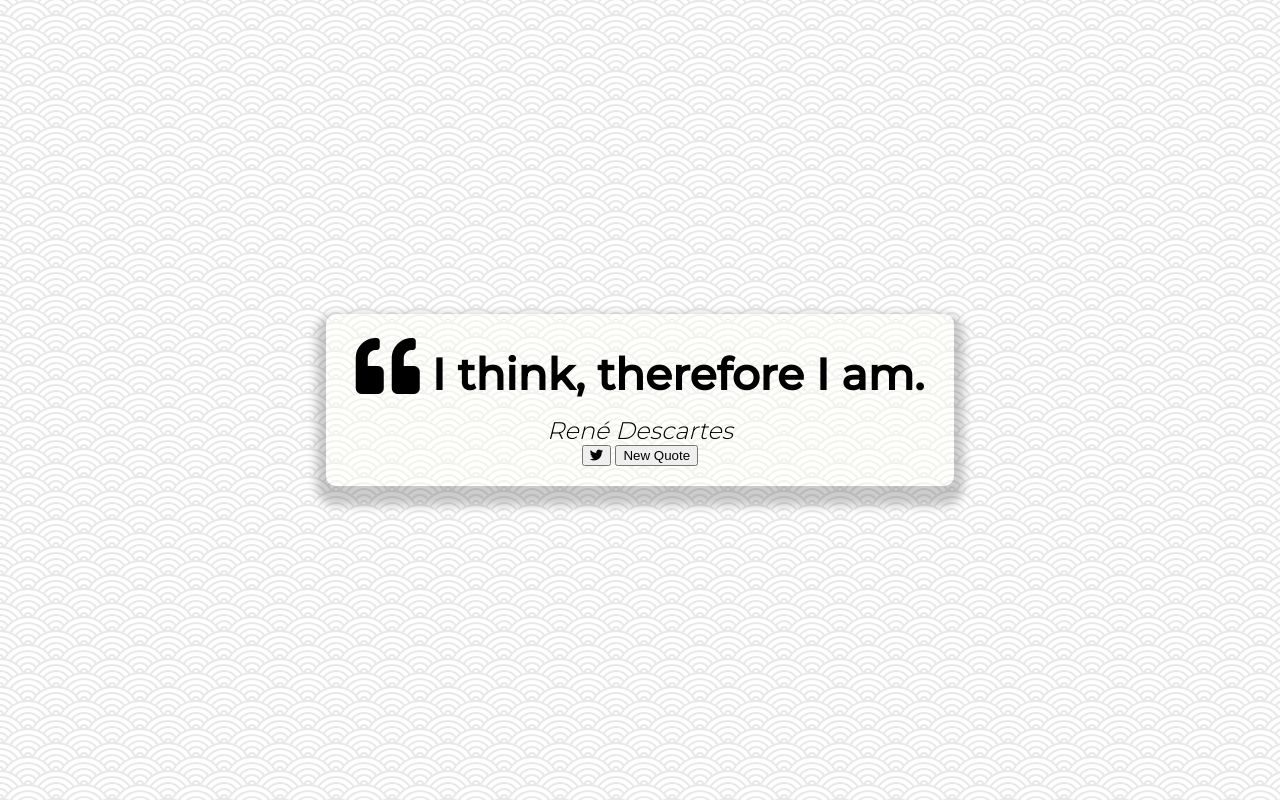
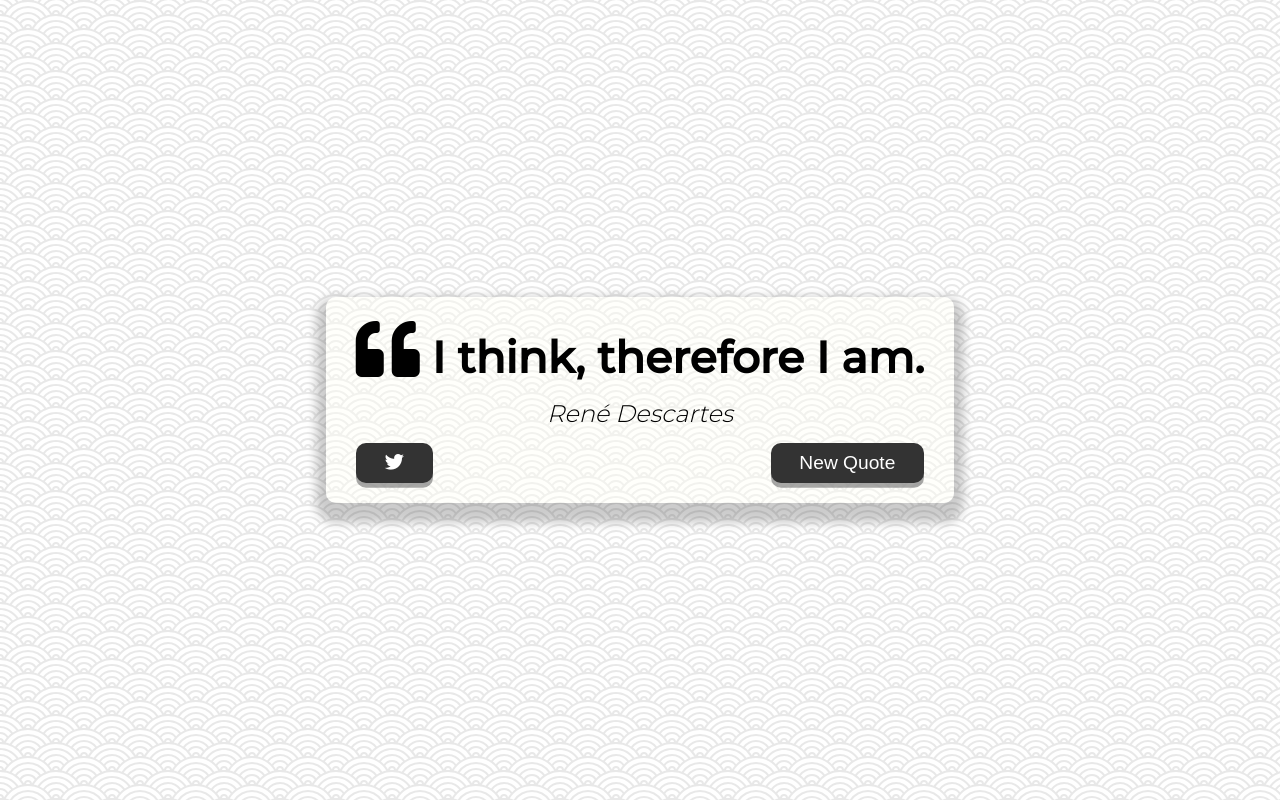
Before and after one commit to dvru/JS-concepts-projects, a plain HTML site: page quote-generator/index.html in a window 1280 px wide. Drawn offline with Linux system fonts and the light colour scheme.

Commit message:
button styled

```diff
--- a/quote-generator/style.css
+++ b/quote-generator/style.css
@@ -47,6 +47,29 @@ body {
     font-style: italic;
 }
 
+/* Button */
+
+.button-container {
+    margin-top: 15px;
+    display: flex;
+    justify-content: space-between;
+}
+
+button {
+    cursor: pointer;
+    font-size: 1.2rem;
+    height: 2.5rem;
+    border: none;
+    border-radius: 10px;
+    color: #fff;
+    background: #333;
+    outline: none;
+    padding: 0.5rem 1.8rem;
+    box-shadow: 0 0.3rem rgba(121, 121, 121, 0.65);
+}
+
+
+
 /* Media Query: Tablet or Smaller */
 @media screen and (max-width: 1000px) {
     .quote-container {
```
